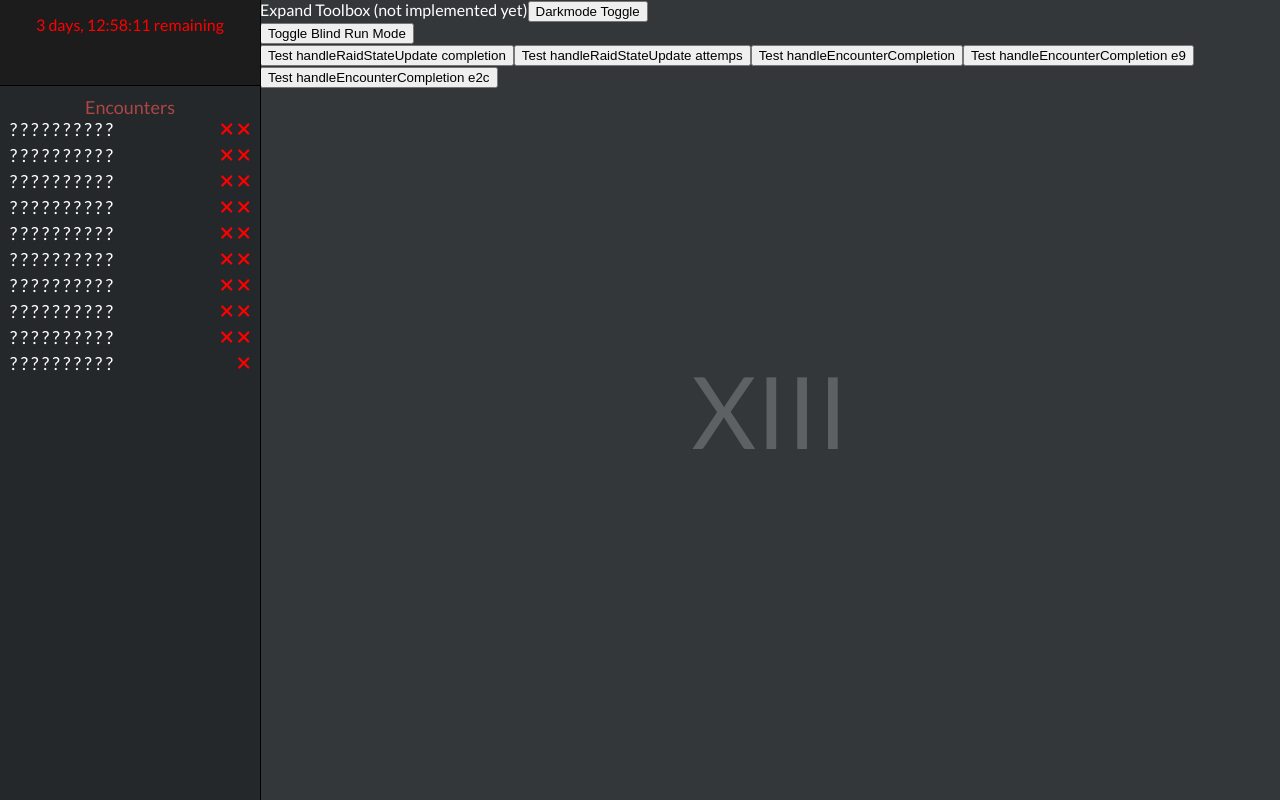
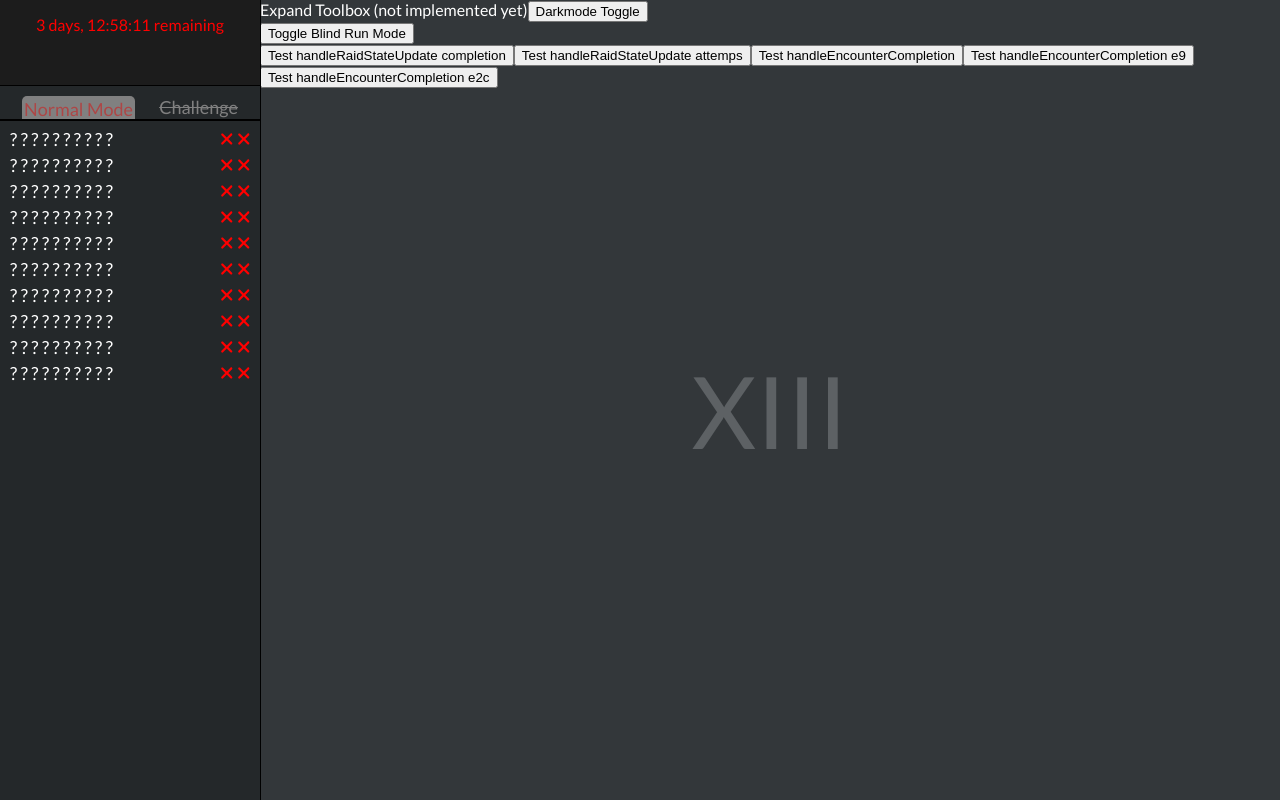
Before and after one commit to dianaroemer/thirteenth-understanding, a React (Create React App) app: page / in a window 1280 px wide. Built offline with nearby package versions, Linux system fonts and the light colour scheme.

Commit message:
Add normal and challenge mode tabs on menu

```diff
--- a/src/App.js
+++ b/src/App.js
@@ -66,8 +66,8 @@ function App() {
   })
   function handleToggleBlindMode(e) {
     e.preventDefault();
-    toggleBlindMode(!blindMode)
-    console.log(seenEncounters)
+    toggleBlindMode(false)
+    // console.log(seenEncounters)
     setSeenEncounters({
       e1: true,
       e2: true,
@@ -79,8 +79,7 @@ function App() {
       e8: true,
       e9: true,
       e10: true,
-  })
-  console.log(Location);
+    })
   }
   function handleClickNavEncounter(e, targetEncounter){
     e.preventDefault();
@@ -194,10 +193,10 @@ function App() {
         startTime: new Date(),
         attempts: 0,
         completed: false,
+        completionTime: null,
     }
 });
   const [mostRecentEncounterCompletion, setMostRecentEncounter] = useState(new Date())
-
   function handleRaidStateUpdate(e, raid, encounter, targetField, newValue) {
       e.preventDefault();
 
@@ -211,9 +210,8 @@ function App() {
           })
       }
 
-      // console.log(raidStateKF)
-}
-
+      console.log(raidStateKF)
+  }
   function handleEncounterCompletion(e, raid, encounter) {
     e.preventDefault()
     // console.log(raidStateKF.e2, raidStateKF.e3)
@@ -234,8 +232,15 @@ function App() {
             startTime: new Date(),
           }
         })
-      }
-      else if(encounter.length === 3 ) {
+      } else if(encounter === 'e9c'){
+        setRaidStateKF({
+          ...raidStateKF,
+          e9c: {
+            completed: true,
+            completionTime: new Date(),
+          }
+        })
+      } else if(encounter.length === 3 ) {
         setRaidStateKF({
           ...raidStateKF,
           [encounter]: {
@@ -268,6 +273,13 @@ function App() {
     }
   }
 
+  const [challengeMode, toggleChallengeMode] = useState(false)
+  function handleChallengeModeToggle(e){
+    e.preventDefault();
+    if( !blindMode || raidStateKF.e9.completed)
+    toggleChallengeMode(!challengeMode)
+  }
+
 
   return (
     <div className="App"
@@ -293,7 +305,9 @@ function App() {
               seenEncounters={seenEncounters}
               handleClickNavEncounter={handleClickNavEncounter}
               darkMode={darkMode}
-              raidStateKF={raidStateKF}/>
+              raidStateKF={raidStateKF}
+              inChallengeMode={challengeMode}
+              handleChallengeModeToggle={handleChallengeModeToggle}/>
           </div>}
         {/* If you are on mobile, this menu shows */}
         {isMobileViewport &&
@@ -302,7 +316,9 @@ function App() {
             seenEncounters={seenEncounters}
             handleClickNavEncounter={handleClickNavEncounter}
             darkMode={darkMode}
-            raidStateKF={raidStateKF}/>
+            raidStateKF={raidStateKF}
+            inChallengeMode={challengeMode}
+            handleChallengeModeToggle={handleChallengeModeToggle}/>
         </div>}
 
       </div>
--- a/src/Components/Menu.js
+++ b/src/Components/Menu.js
@@ -10,8 +10,9 @@ function Menu(props) {
 
     return (
         <div className='menuContainer'>
-            {/* I am Menu */}
+            {/* I am Menu  &nbsp; */}
             <div className='menuHeader' style={{color: 'white'}}>
+                {/* <div className='normalDifficulty'> Normal</div> */}
                 <NavLink
                     className='menuHeaderLink'
                     style={({isActive}) => {
@@ -19,7 +20,12 @@ function Menu(props) {
                             color: isActive ? "#ad4646" : 'white',
                         };
                     }}
-                    to="/">Encounters</NavLink>
+                    to="/">{props.inChallengeMode ? "Challenge Mode" : "Normal Mode"}</NavLink>
+                <div className='challengeDifficulty'
+                    style={(!props.blindMode || props.raidStateKF.e9.completed) ?
+                        {color: 'gray' } : {color: 'gray', textDecoration: 'line-through'}}
+                    onClick={e => props.handleChallengeModeToggle(e)}
+                > {props.inChallengeMode ? "Normal" : "Challenge"} </div>
             </div>
             <div className='navMenuSlot' onClick={e => props.handleClickNavEncounter(e, 'e1')}>
                 <div className='navMenuEncounterTitle'>
@@ -31,11 +37,11 @@ function Menu(props) {
                                 // text-decoration: 'none'
                             };
                         }}
-                        to="/kf/e1">{(!props.blindMode || props.seenEncounters.e1) ? 'The Court of Oryx' : '? ? ? ? ? ? ? ? ? ?'}</NavLink>
+                        to={props.inChallengeMode ? "/kf/e1c" : "/kf/e1"}>{(!props.blindMode || props.seenEncounters.e1) ? 'The Court of Oryx' : '? ? ? ? ? ? ? ? ? ?'}</NavLink>
                 </div>
                 <div className='navMenuEncounterCheck'>
                     <FontAwesomeIcon icon={props.raidStateKF.e1.completed ?faCheck : faXmark} style={props.raidStateKF.e1.completed ? {color:'green'} : {color:'red'}}/>&nbsp;
-                    <FontAwesomeIcon icon={props.raidStateKF.e6c.completed ?faCheck : faXmark} style={props.raidStateKF.e1c.completed ? {color:'green'} : {color:'red'}}/>
+                    <FontAwesomeIcon icon={props.raidStateKF.e1c.completed ?faCheck : faXmark} style={props.raidStateKF.e1c.completed ? {color:'green'} : {color:'red'}}/>
                 </div>
             </div>
 
@@ -48,7 +54,7 @@ function Menu(props) {
                             color: isActive ? "#ad4646" : 'white',
                         };
                     }}
-                    to="/kf/e2">{(!props.blindMode || props.seenEncounters.e2) ? 'Totem Ships' : '? ? ? ? ? ? ? ? ? ?'}</NavLink>
+                    to={props.inChallengeMode ? "/kf/e2c" : "/kf/e2"}>{(!props.blindMode || props.seenEncounters.e2) ? 'Totem Ships' : '? ? ? ? ? ? ? ? ? ?'}</NavLink>
                 </div>
                 <div className='navMenuEncounterCheck'>
                 <FontAwesomeIcon icon={props.raidStateKF.e2.completed ?faCheck : faXmark} style={props.raidStateKF.e2.completed ? {color:'green'} : {color:'red'}}/>&nbsp;
@@ -65,7 +71,7 @@ function Menu(props) {
                             color: isActive ? "#ad4646" : 'white',
                         };
                     }}
-                    to="/kf/e3">{(!props.blindMode || props.seenEncounters.e3) ? 'Annihilator Totems' : '? ? ? ? ? ? ? ? ? ?'}</NavLink>
+                    to={props.inChallengeMode ? "/kf/e3c" : "/kf/e3"}>{(!props.blindMode || props.seenEncounters.e3) ? 'Annihilator Totems' : '? ? ? ? ? ? ? ? ? ?'}</NavLink>
                 </div>
                 <div className='navMenuEncounterCheck'>
                     <FontAwesomeIcon icon={props.raidStateKF.e3.completed ?faCheck : faXmark} style={props.raidStateKF.e3.completed ? {color:'green'} : {color:'red'}}/>&nbsp;
@@ -82,7 +88,7 @@ function Menu(props) {
                             color: isActive ? "#ad4646" : 'white',
                         };
                     }}
-                    to="/kf/e4">{(!props.blindMode || props.seenEncounters.e4) ? 'Warpriest' : '? ? ? ? ? ? ? ? ? ?'}</NavLink>
+                    to={props.inChallengeMode ? "/kf/e4c" : "/kf/e4"}>{(!props.blindMode || props.seenEncounters.e4) ? 'Warpriest' : '? ? ? ? ? ? ? ? ? ?'}</NavLink>
                 </div>
                 <div className='navMenuEncounterCheck'>
                     <FontAwesomeIcon icon={props.raidStateKF.e4.completed ?faCheck : faXmark} style={props.raidStateKF.e4.completed ? {color:'green'} : {color:'red'}}/>&nbsp;
@@ -99,7 +105,7 @@ function Menu(props) {
                             color: isActive ? "#ad4646" : 'white',
                         };
                     }}
-                    to="/kf/e5">{(!props.blindMode || props.seenEncounters.e5) ? "Golgoroth's Cellar" : '? ? ? ? ? ? ? ? ? ?'}</NavLink>
+                    to={props.inChallengeMode ? "/kf/e5c" : "/kf/e5"}>{(!props.blindMode || props.seenEncounters.e5) ? "Golgoroth's Cellar" : '? ? ? ? ? ? ? ? ? ?'}</NavLink>
                 </div>
                 <div className='navMenuEncounterCheck'>
                     <FontAwesomeIcon icon={props.raidStateKF.e5.completed ?faCheck : faXmark} style={props.raidStateKF.e5.completed ? {color:'green'} : {color:'red'}}/>&nbsp;
@@ -116,7 +122,7 @@ function Menu(props) {
                             color: isActive ? "#ad4646" : 'white',
                         };
                     }}
-                    to="/kf/e6">{(!props.blindMode || props.seenEncounters.e6) ? "Golgoroth" : '? ? ? ? ? ? ? ? ? ?'}</NavLink>
+                    to={props.inChallengeMode ? "/kf/e6c" : "/kf/e6"}>{(!props.blindMode || props.seenEncounters.e6) ? "Golgoroth" : '? ? ? ? ? ? ? ? ? ?'}</NavLink>
                 </div>
                 <div className='navMenuEncounterCheck'>
                     <FontAwesomeIcon icon={props.raidStateKF.e6.completed ?faCheck : faXmark} style={props.raidStateKF.e6.completed ? {color:'green'} : {color:'red'}}/>&nbsp;
@@ -133,7 +139,7 @@ function Menu(props) {
                             color: isActive ? "#ad4646" : 'white',
                         };
                     }}
-                    to="/kf/e7">{(!props.blindMode || props.seenEncounters.e7) ? "Piston Jumping Puzzle" : '? ? ? ? ? ? ? ? ? ?'}</NavLink>
+                    to={props.inChallengeMode ? "/kf/e7c" : "/kf/e7"}>{(!props.blindMode || props.seenEncounters.e7) ? "Piston Jumping Puzzle" : '? ? ? ? ? ? ? ? ? ?'}</NavLink>
                 </div>
                 <div className='navMenuEncounterCheck'>
                     <FontAwesomeIcon icon={props.raidStateKF.e7.completed ?faCheck : faXmark} style={props.raidStateKF.e7.completed ? {color:'green'} : {color:'red'}}/>&nbsp;
@@ -150,7 +156,7 @@ function Menu(props) {
                             color: isActive ? "#ad4646" : 'white',
                         };
                     }}
-                    to="/kf/e8">{(!props.blindMode || props.seenEncounters.e8) ? "Daughters of Oryx" : '? ? ? ? ? ? ? ? ? ?'}</NavLink>
+                    to={props.inChallengeMode ? "/kf/e8c" : "/kf/e8"}>{(!props.blindMode || props.seenEncounters.e8) ? "Daughters of Oryx" : '? ? ? ? ? ? ? ? ? ?'}</NavLink>
                 </div>
                 <div className='navMenuEncounterCheck'>
                     <FontAwesomeIcon icon={props.raidStateKF.e8.completed ?faCheck : faXmark} style={props.raidStateKF.e8.completed ? {color:'green'} : {color:'red'}}/>&nbsp;
@@ -167,7 +173,7 @@ function Menu(props) {
                             color: isActive ? "#ad4646" : 'white',
                         };
                     }}
-                    to="/kf/e9">{(!props.blindMode || props.seenEncounters.e9) ? "Oryx, the Taken King" : '? ? ? ? ? ? ? ? ? ?'}</NavLink>
+                    to={props.inChallengeMode ? "/kf/e9c" : "/kf/e9"}>{(!props.blindMode || props.seenEncounters.e9) ? "Oryx, the Taken King" : '? ? ? ? ? ? ? ? ? ?'}</NavLink>
                 </div>
                 <div className='navMenuEncounterCheck'>
                     <FontAwesomeIcon icon={props.raidStateKF.e9.completed ?faCheck : faXmark} style={props.raidStateKF.e9.completed ? {color:'green'} : {color:'red'}}/>&nbsp;
@@ -183,7 +189,10 @@ function Menu(props) {
                     to="/">{ "? ? ? ? ? ? ? ? ? ?"}</NavLink>
                 </div>
                 <div className='navMenuEncounterCheck'>
+                    <FontAwesomeIcon icon={faXmark} style={{color:'red'}}/>&nbsp;
+                    {/* <div></div> */}
                     <FontAwesomeIcon icon={faXmark} style={{color:'red'}}/>
+
                 </div>
             </div>
 
--- a/src/Styles/Menu.css
+++ b/src/Styles/Menu.css
@@ -17,12 +17,33 @@
 }
 
 .menuHeader{
-    text-align: center;
+    display: flex;
+    justify-content: space-around;
+    /* text-align: center; */
     font-size: large;
+    /* width: 200px; */
+    padding-bottom: 8px;
+    /* background: gray; */
+}
+
+.menuHeader:after{
+    content: "";
+    border-bottom: 2px solid black;
+    height: 0;
+    left: 0;
+    right: 0;
+    top: 33px;
+    bottom: 0;
+    position: fixed;
 }
 
 .menuHeaderLink {
     text-decoration: none;
+    background-color: gray;
+    padding: 5px;
+    padding-top: 2px;
+    padding-bottom: 0;
+    border-radius: 5px 5px 0 0 ;
 }
 
 .navMenuEncounterLink {
@@ -60,4 +81,10 @@
         padding: 5px;
         margin-right: 10px;
     }
+
+    .menuHeaderLink {
+        padding: 2px;
+        padding-bottom: 0;
+    }
+
 }
--- a/src/index.js
+++ b/src/index.js
@@ -16,6 +16,8 @@ import E6 from './Components/kf/E6';
 import E7 from './Components/kf/E7';
 import E8 from './Components/kf/E8';
 import E9 from './Components/kf/E9';
+
+import E1C from './Components/kf/E1C';
 
 
 import '.'
@@ -37,6 +39,8 @@ root.render(
         <Route path="kf/e7" element={<E7 />} />
         <Route path="kf/e8" element={<E8 />} />
         <Route path="kf/e9" element={<E9 />} />
+
+        <Route path="kf/e1c" element={<E1C />} />
 
 
         <Route
```
Also changed, not shown: src/Components/kf/E1C.js (added, +16 -0 lines).
